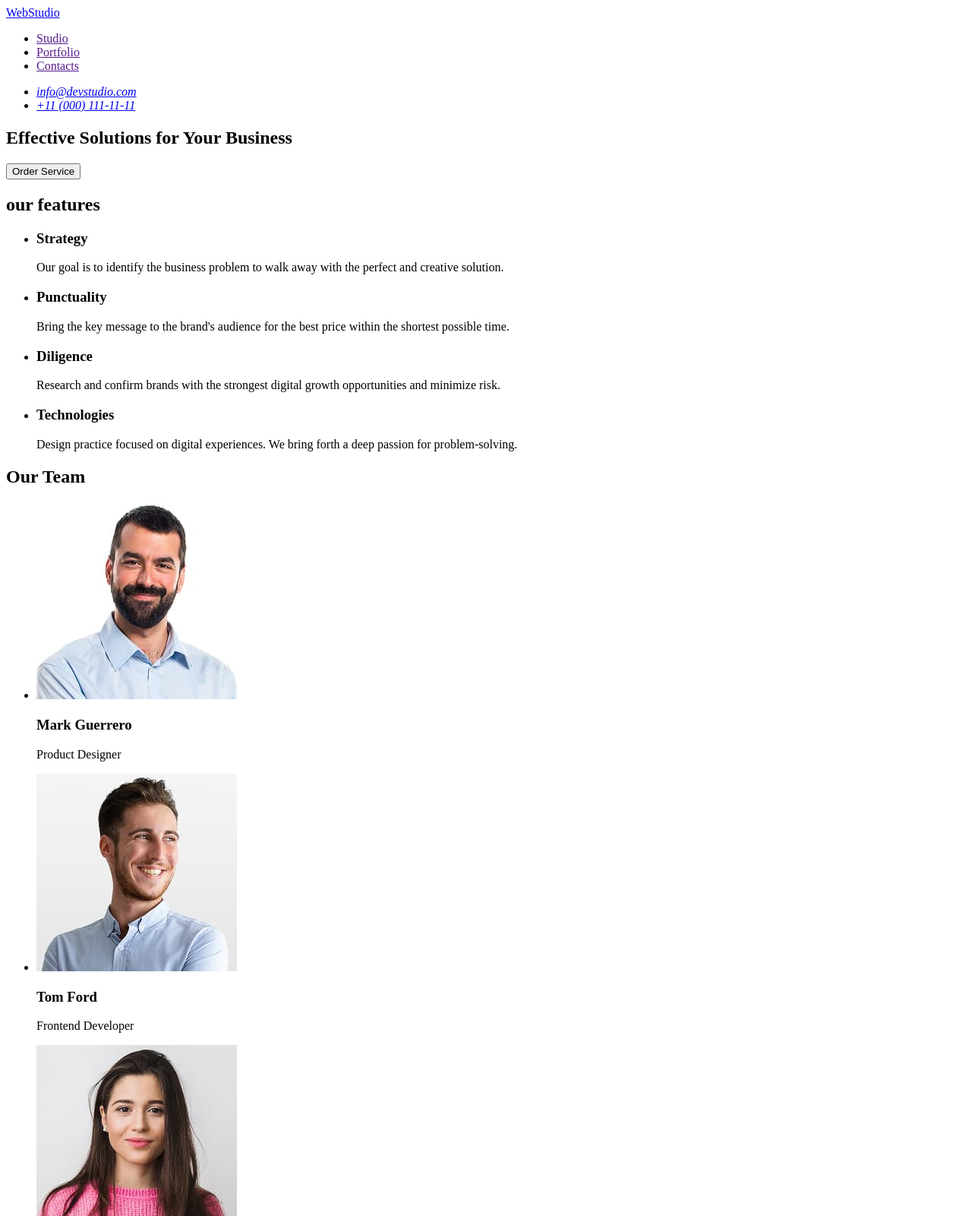
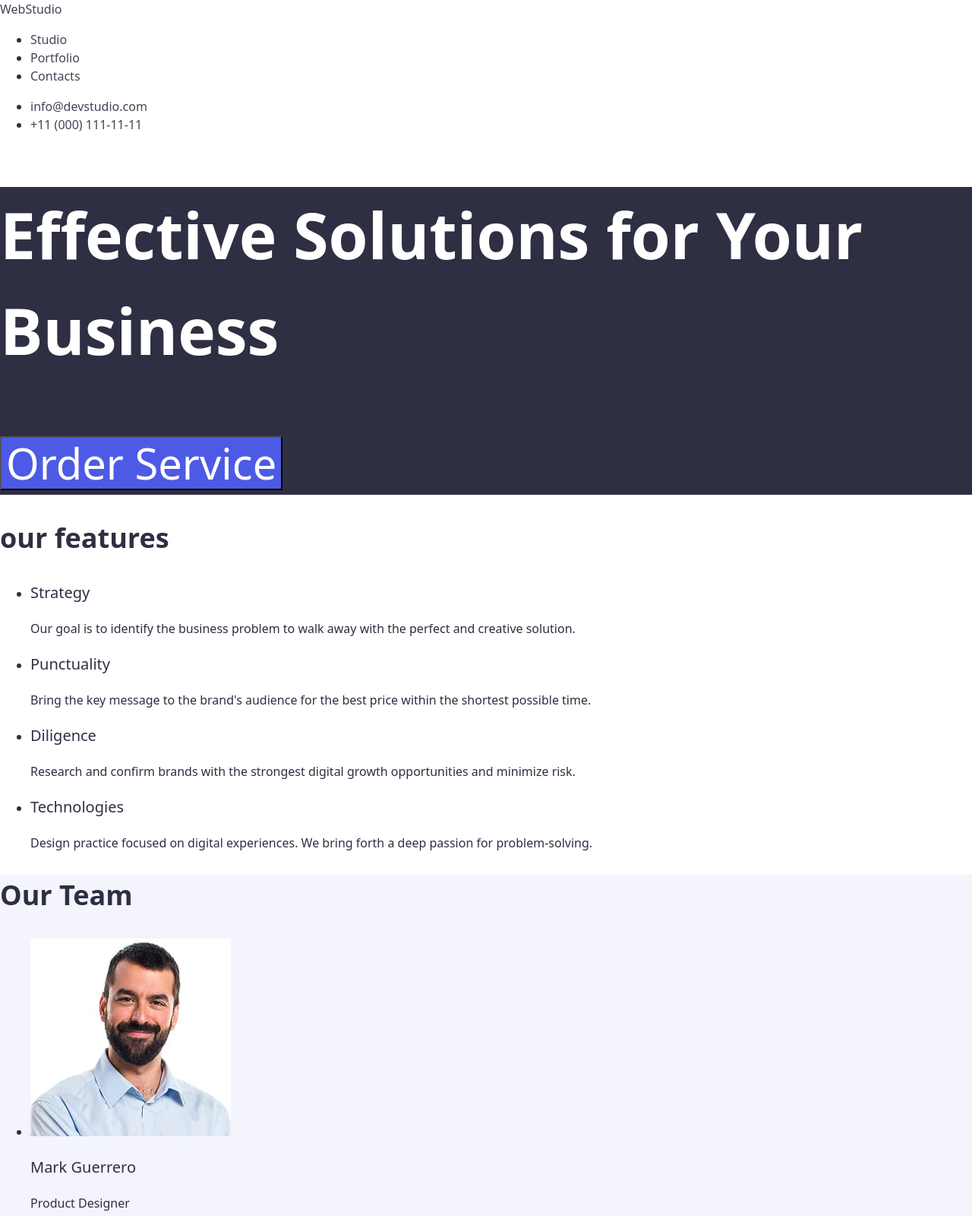
Before and after one commit to neanwol/goit-markup-hw-02, a plain HTML site: page index.html in a window 1280 px wide. Shown: the top 1600 px of the page at 76% size. Drawn offline with nearby package versions, Linux system fonts and the light colour scheme.

Commit message:
Додала основну розмітку, стилі та зображення

```diff
--- /dev/null
+++ b/css/styles.css
@@ -0,0 +1,82 @@
+body {
+    font-family: "Roboto" sans-serif;
+    color: #2E2F42;
+    font-size: 16px;
+    line-height: 1.5;
+    font-weight: 400;
+}
+
+.header {
+    background-color: #FFFFFF;
+}
+
+.title {
+    background-color: #2E2F42;
+    color: #FFFFFF;
+    font-size: 56px;
+    font-weight: 700;
+}
+
+.btn {
+    background-color:#4D5AE5;
+    color: #FFFFFF;
+    font-weight: 500;
+    cursor: pointer;
+}
+
+.team {
+    background-color:#F4F4FD ;
+}
+footer {
+    background-color: #2E2F42;
+    color: #F4F4FD;
+}
+
+.logo {
+    color:#F4F4FD ;
+}
+
+h2 {
+font-size: 36px;
+font-weight: 700;
+}
+
+h3 {
+    font-size: 20px;
+    font-weight: 500;
+}
+
+.nav {
+    color:#2E2F42 ;
+}
+
+.address-link,.nav,.logo {
+    text-decoration: none;
+}
+
+
+.link {
+    color:#434455 ;
+    text-decoration: none;
+    font-style: normal;
+}
+
+.nav .link:hover,
+ .nav .link:focus {
+color: #4D5AE5;
+}
+
+.address-link .link:hover,
+.address-link .link:focus {
+    color: #4D5AE5;
+}
+
+.btn:hover,
+.btn:focus {
+ color: #000000;
+}
+
+.logo:hover,
+.logo:focus {
+    color: #4D5AE5;
+}
--- a/index.html
+++ b/index.html
@@ -4,29 +4,33 @@
     <meta charset="UTF-8">
     <meta name="viewport" content="width=device-width, initial-scale=1.0">
     <title>Document</title>
+    <link rel="stylesheet" href="./css/styles.css">
+    <link rel="stylesheet" href="https://cdnjs.cloudflare.com/ajax/libs/modern-normalize/3.0.1/modern-normalize.min.css"
+        integrity="sha512-q6WgHqiHlKyOqslT/lgBgodhd03Wp4BEqKeW6nNtlOY4quzyG3VoQKFrieaCeSnuVseNKRGpGeDU3qPmabCANg=="
+        crossorigin="anonymous" referrerpolicy="no-referrer" />
 </head>
 <body>
-    <header>
-        <nav>
-       <a href="./index.html">WebStudio</a>
+    <header class="header">
+        <nav class="nav">
+       <a href="./index.html" class="link">WebStudio</a>
 
-            <ul>
-        <li><a href="">Studio</a></li>
-        <li><a href="">Portfolio</a></li>
-        <li><a href="">Contacts</a></li>
+            <ul class="nav">
+        <li><a href="" class="link">Studio</a></li>
+        <li><a href="" class="link" >Portfolio</a></li>
+        <li><a href="" class="link">Contacts</a></li>
         </ul>
         </nav>
-        <address>
+        <address class="address-link">
             <ul>
-            <li><a href="mailto:info@devstudio.com">info@devstudio.com</a></li>
-            <li><a href="tel:+110001111111">+11 (000) 111-11-11</a></li>
+            <li><a href="mailto:info@devstudio.com" class="link">info@devstudio.com</a></li>
+            <li><a href="tel:+110001111111" class="link">+11 (000) 111-11-11</a></li>
             </ul>
         </address>
     </header>
     <main>
-    <section>
+    <section class="title">
         <h1>Effective Solutions for Your Business</h1>
-        <button type="button">Order Service</button>
+        <button type="button" class="btn">Order Service</button>
     </section>
     <section>
         <h2>our features</h2>
@@ -49,7 +53,7 @@
             </li>
         </ul>
     </section>
-    <section>
+    <section class="team">
                <h2>Our Team</h2>
        <ul>
             <li>
@@ -74,9 +78,44 @@
         </li>
        </ul>
     </section>
+    <section>
+        <h2>Our Portfolio</h2>
+        <ul>
+            <li>
+                <img src="./images/bank.jpg" alt="Banking App" width="360" height="300">
+                <h3>Banking App</h3>
+                <p>App</p>
+            </li>
+            <li>
+                <img src="./images/phone.jpg" alt="Cashless Payment" width="360" height="300">
+                <h3>Cashless Payment</h3>
+                <p>Marketing</p>
+            </li>
+            <li>
+                <img src="./images/laptop.jpg" alt="Meditation App" width="360" height="300">
+                <h3>Meditation App</h3>
+                <p>App</p>
+            </li>
+            <li>
+                <img src="./images/car.jpg" alt="Taxi Service" width="360" height="300">
+                <h3>Taxi Service</h3>
+                <p>Marketing</p>
+            </li>
+            <li>
+                <img src="./images/wallpaper.jpg" alt="Screen Illustrations" width="360" height="300">
+                <h3>Screen Illustrations</h3>
+                <p>Design</p>
+            </li>
+            <li>
+                <img src="./images/girl.jpg" alt="Online Courses" width="360" height="300">
+                <h3>Online Courses</h3>
+                <p>Marketing</p>
+            </li>
+        </ul>
+    </section>
   </main>
   <footer>
-    <a href="./index.html">WebStudio</a>
+    <a href="./index.html"  class="logo">WebStudio</a>
     <p>Increase the flow of customers and sales for your business with digital marketing & growth solutions.</p>
   </footer>
 </body>
```
Also changed, not shown: images/bank.jpg (added), images/car.jpg (added), images/girl.jpg (added), images/laptop.jpg (added), images/phone.jpg (added), images/wallpaper.jpg (added).
